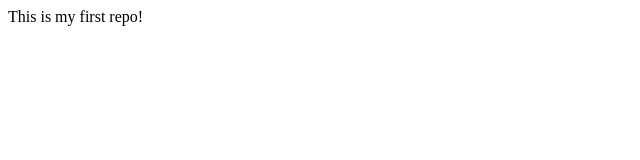
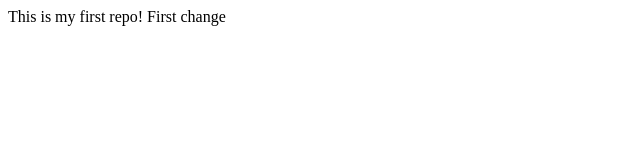
Before and after one commit to Annick-Irakoze/firstrepo, a plain HTML site: page index.html in a window 1280 px wide. Shown: the whole page, without its empty margins (0-640 px from the left). Drawn offline with Linux system fonts and the light colour scheme.

Commit message:
second change, added a note

```diff
--- a/index.html
+++ b/index.html
@@ -2,5 +2,7 @@
 <html>
     <body>
         This is my first repo!
+
+        First change
     </body>
 </html>
```
